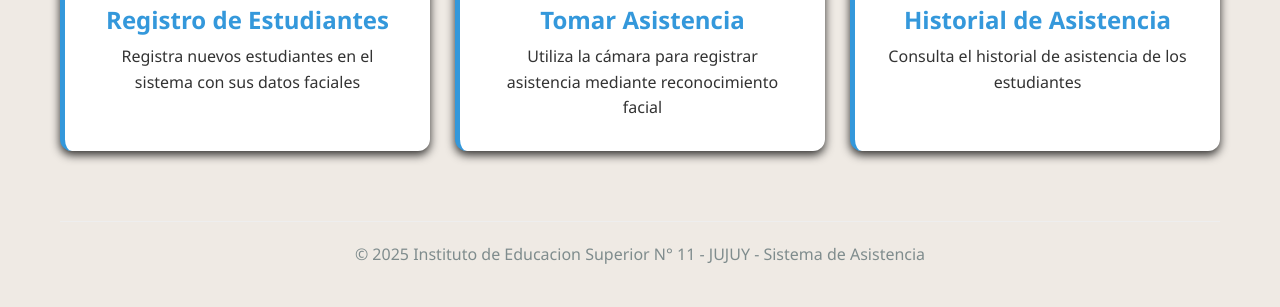
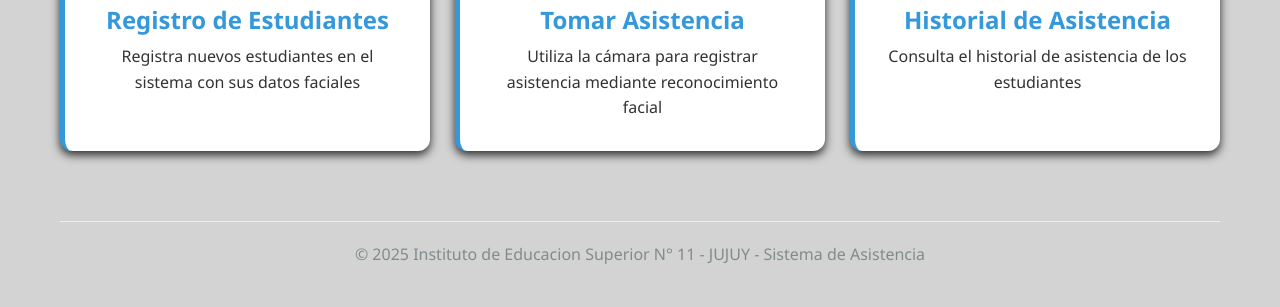
Before and after one commit to CHINO98-BOT/Sistema-de-asistencia-1.2, a plain HTML site: page index.html in a window 1280 px wide. Shown: the part 623-930 px from the top of the page. Drawn offline with Linux system fonts and the light colour scheme.

Commit message:
Cambio fondo

```diff
--- a/css/style.css
+++ b/css/style.css
@@ -9,7 +9,7 @@ body {
     font-family: 'Segoe UI', Tahoma, Geneva, Verdana, sans-serif;
     line-height: 1.6;
     color: #333;
-    background-color: #efeae4;
+    background-color: #d3d3d3;
 
 }
 
```
